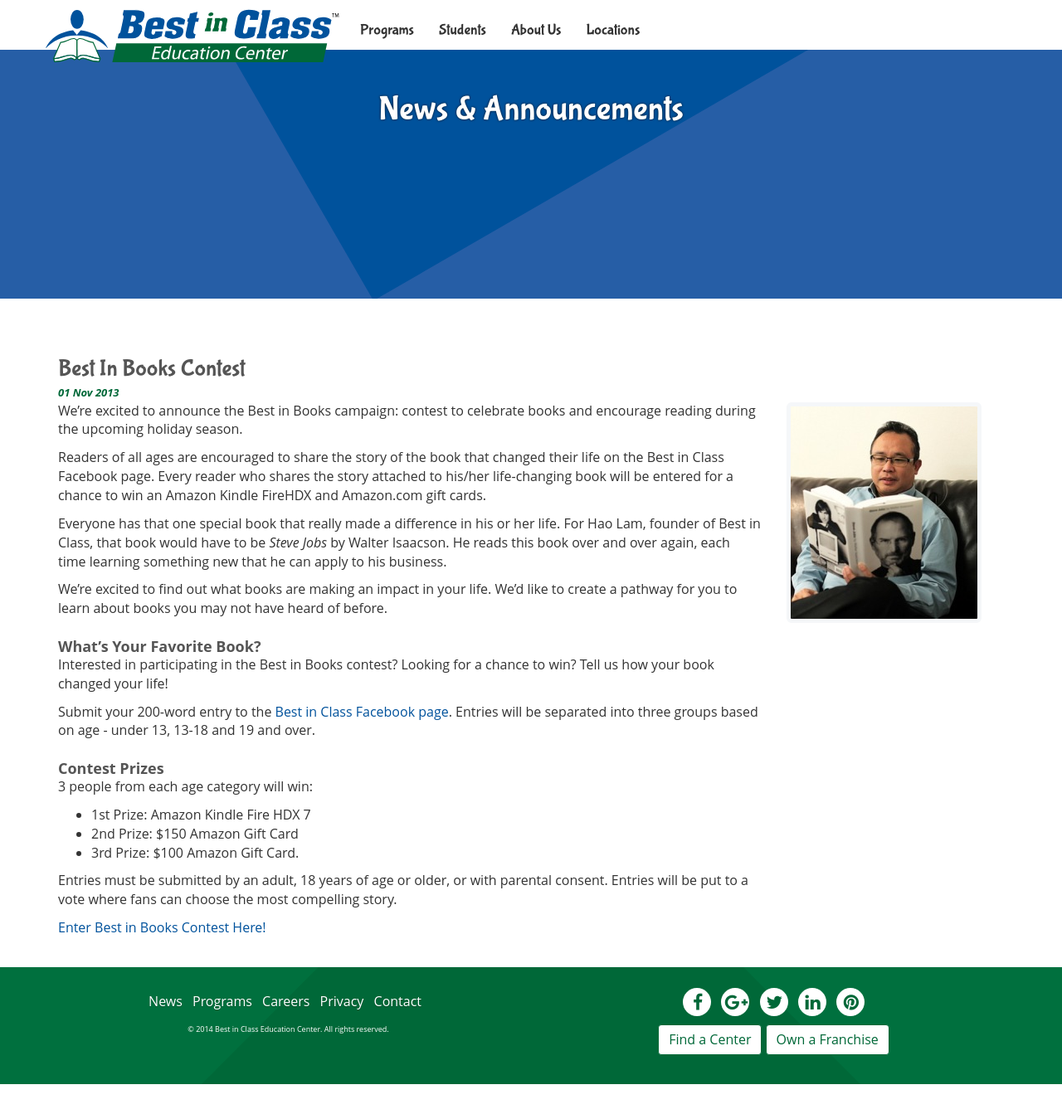
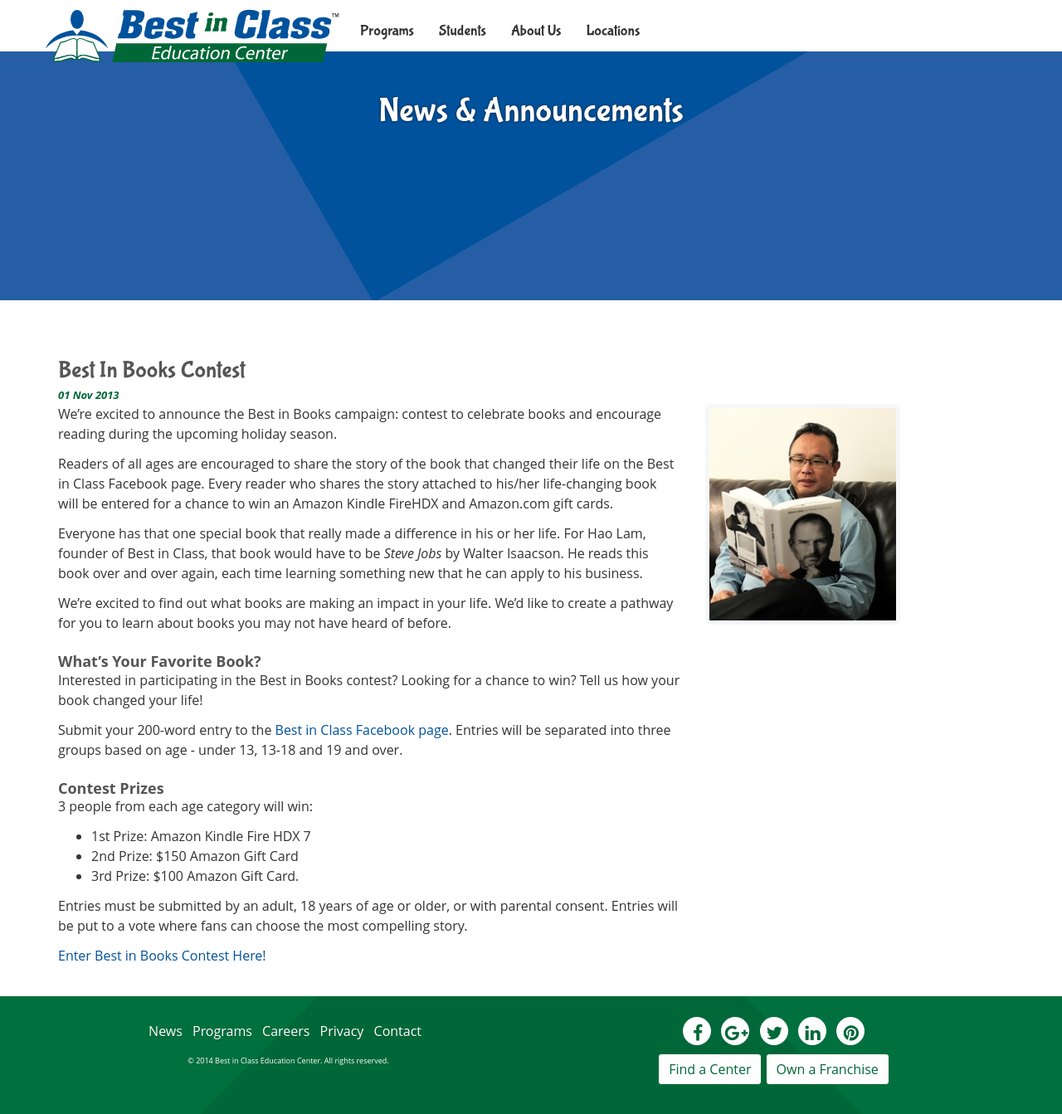
Before and after one commit to mikechriskelly/bestinclass, a Jekyll site: the page built from news/_posts/2013-11-01-Best-in-Books-Contest.md, in a window 1280 px wide. Shown: the whole page at 83% size. Built offline with Jekyll 4.4.1, drawn with Linux system fonts in a browser that asks for light colours; nearby versions of some CDN libraries; comment, search, counter and statistics services are not loaded; before the commit the page ends 1307 px from its top, so only the background shows below that.

Commit message:
Tweak typography

```diff
--- a/_layouts/post-news.html
+++ b/_layouts/post-news.html
@@ -7,12 +7,12 @@
 </div>
 <div class="container">
     <div class="row">
-      <div class="col-sm-9 post">
+      <div class="col-sm-8 post">
         <h3 class="posttitle">{{ page.title }}</h3>
         <span class="postmeta">{{ page.date | date_to_string }}</span>
         {{ content }}
       </div>
-      <div class="col-sm-3 photo-col">
+      <div class="col-sm-4 photo-col">
       {% for photo in page.photos %}
         <img class="img-responsive border blog-photo" src="{{ site.baseurl }}{{ photo.src }}" title="{{ photo.title }}" alt="{{ photo.alt }}">
       {% endfor %}
--- a/_layouts/post-spotlight.html
+++ b/_layouts/post-spotlight.html
@@ -7,12 +7,12 @@
 </div>
 <div class="container">
     <div class="row">
-      <div class="col-sm-9 post">
+      <div class="col-sm-8 post">
         <h3 class="posttitle">{{ page.title }}</h3>
         <span class="postmeta">{{ page.date | date_to_string }}</span>
         {{ content }}
       </div>
-      <div class="col-sm-3 photo-col">
+      <div class="col-sm-4 photo-col">
       {% for photo in page.photos %}
         <img class="img-responsive border blog-photo" src="{{ site.baseurl }}{{ photo.src }}" title="{{ photo.title }}" alt="{{ photo.alt }}">
       {% endfor %}
--- a/_sass/_variables.scss
+++ b/_sass/_variables.scss
@@ -80,7 +80,7 @@
 $font-size-h6:            ceil(($font-size-base * 0.85)); // ~12px
 
 //* Unit-less `line-height` for use in components like buttons.
-$line-height-base:        1.428571429; // 20/14
+$line-height-base:       1.5; // 1.428571429; // 20/14
 //* Computed "line-height" (`font-size` * `line-height`) for use with `margin`, `padding`, etc.
 $line-height-computed:    floor(($font-size-base * $line-height-base)); // ~20px
 
```
Also changed, not shown: css/styles.css.
